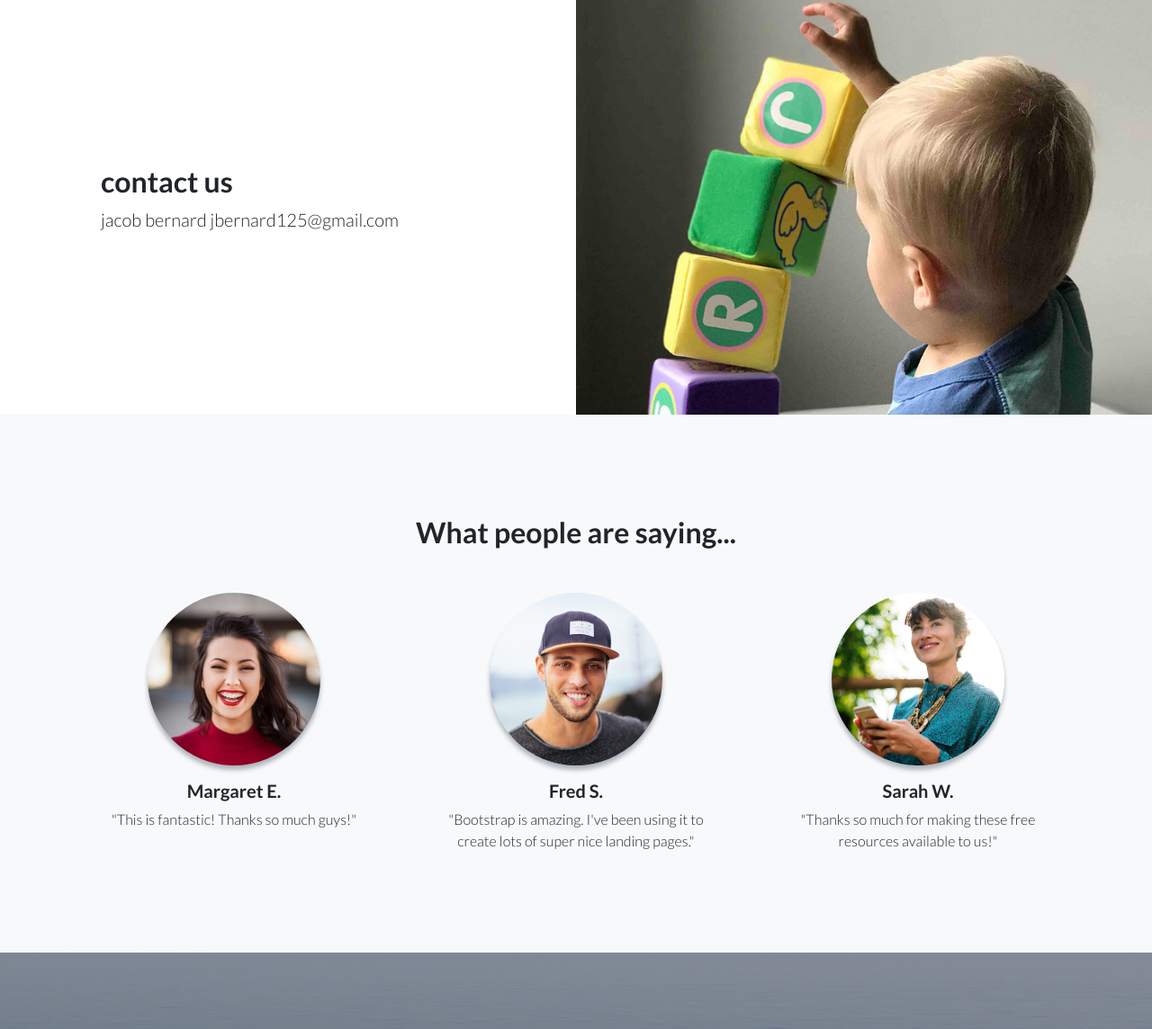
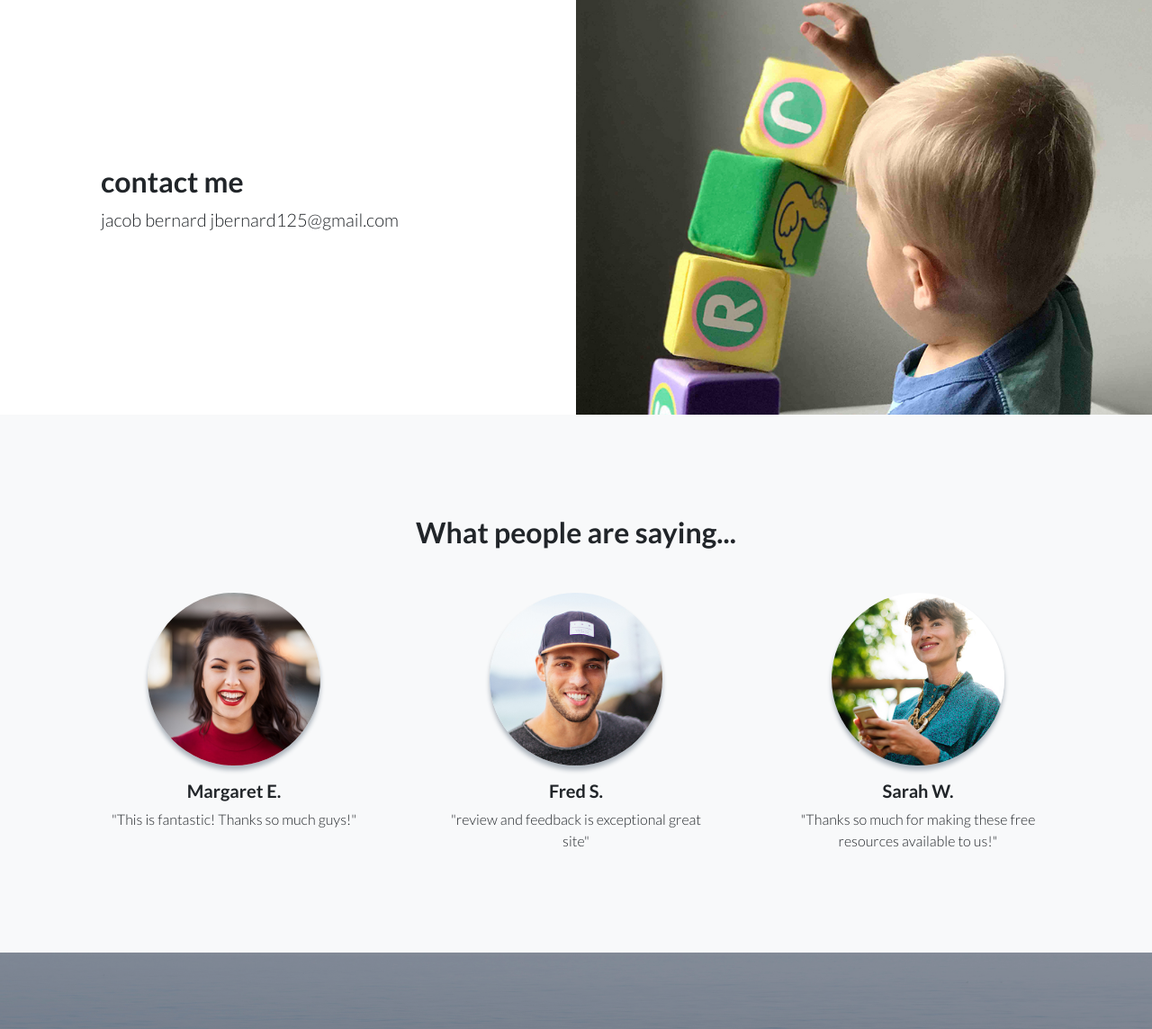
Before and after one commit to jbernard125/simplyfeeds, a website: page index.html in a window 1280 px wide. Shown: the part 2084-3228 px from the top of the page at 90% size. Drawn offline with Linux system fonts and the light colour scheme.

Commit message:
Update index.html

```diff
--- a/index.html
+++ b/index.html
@@ -115,7 +115,7 @@
         <div class="row no-gutters">
           <div class="col-lg-6 order-lg-2 text-white showcase-img" style="background-image: url('img/bg-showcase-3.jpg');"></div>
           <div class="col-lg-6 order-lg-1 my-auto showcase-text">
-            <h2>contact us</h2>
+            <h2>contact me</h2>
             <p class="lead mb-0"> jacob bernard jbernard125@gmail.com</p>
           </div>
         </div>
@@ -138,7 +138,7 @@
             <div class="testimonial-item mx-auto mb-5 mb-lg-0">
               <img class="img-fluid rounded-circle mb-3" src="img/testimonials-2.jpg" alt="">
               <h5>Fred S.</h5>
-              <p class="font-weight-light mb-0">"Bootstrap is amazing. I've been using it to create lots of super nice landing pages."</p>
+              <p class="font-weight-light mb-0">"review and feedback is exceptional great site"</p>
             </div>
           </div>
           <div class="col-lg-4">
```
